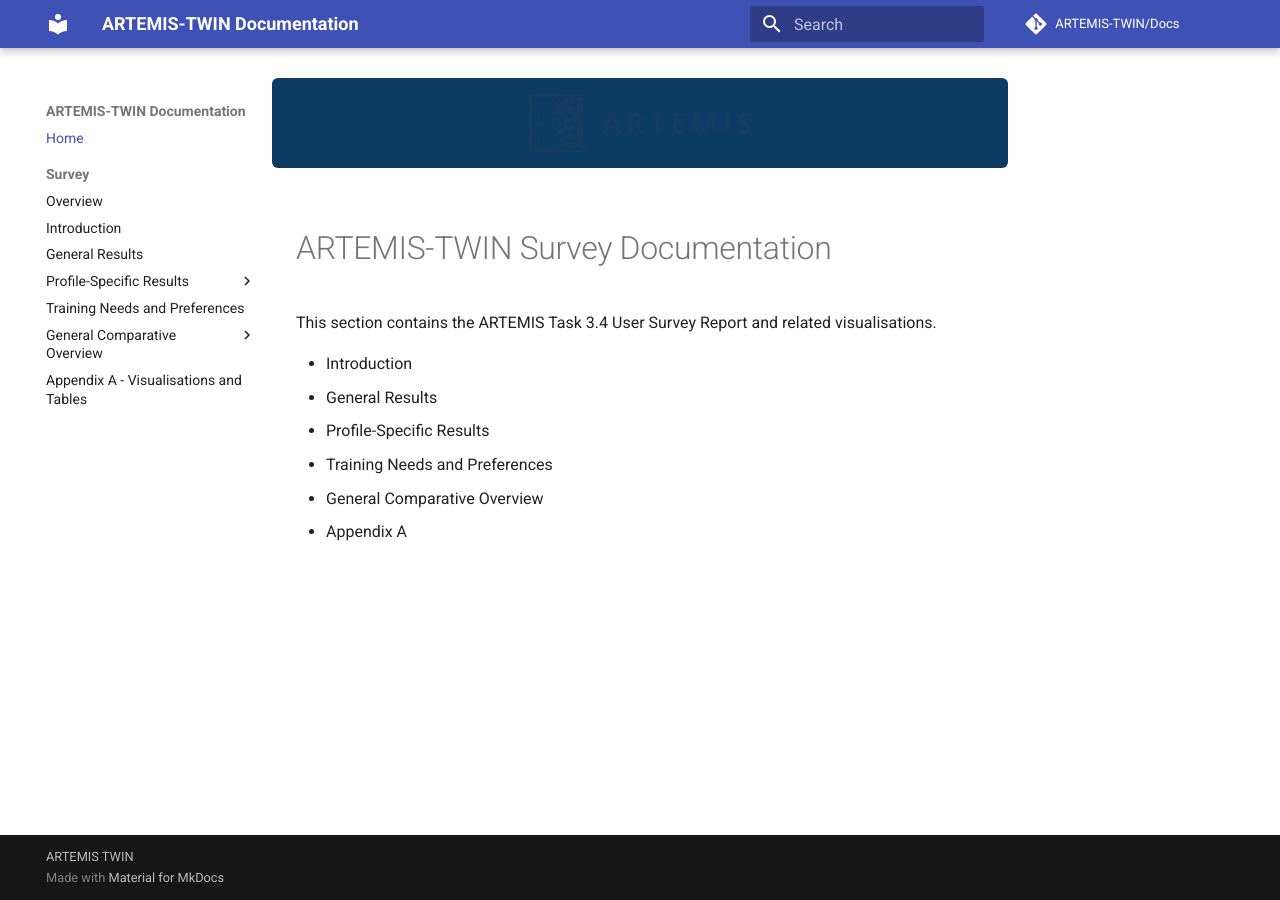
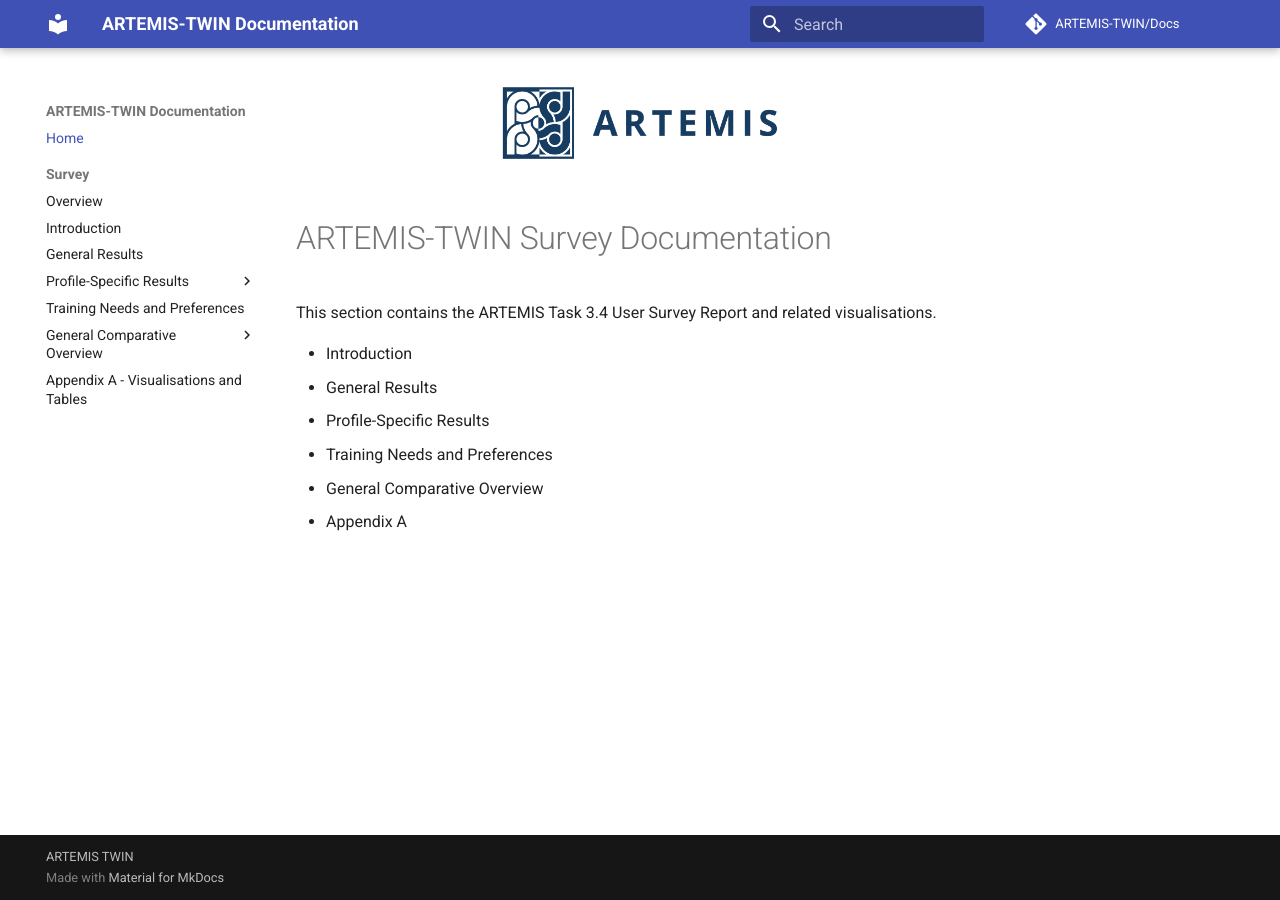
Before and after one commit to ARTEMIS-TWIN/Docs, an MkDocs documentation site: the page built from docs/index.md, in a window 1280 px wide. Built offline with MkDocs 1.6.1 and Material for MkDocs 9.7.7, drawn with Linux system fonts in a browser that asks for light colours; comment, search, counter and statistics services are not loaded.

Commit message:
Update extra.css

```diff
--- a/docs/survey/assets/stylesheets/extra.css
+++ b/docs/survey/assets/stylesheets/extra.css
@@ -2,8 +2,7 @@
     content: "";
     display: block;
     height: 90px;
-    margin-bottom: 2rem;
-    background: #0c3b63 url("../logo/ARTEMIS-Logo_Horizontal_Full_Color.png") center center no-repeat;
-    background-size: 260px auto;
-    border-radius: 6px;
+    margin-bottom: 1.5rem;
+    background: url("../logo/ARTEMIS-Logo_Horizontal_Full_Color.png") center center no-repeat;
+    background-size: 320px auto;
 }
```
